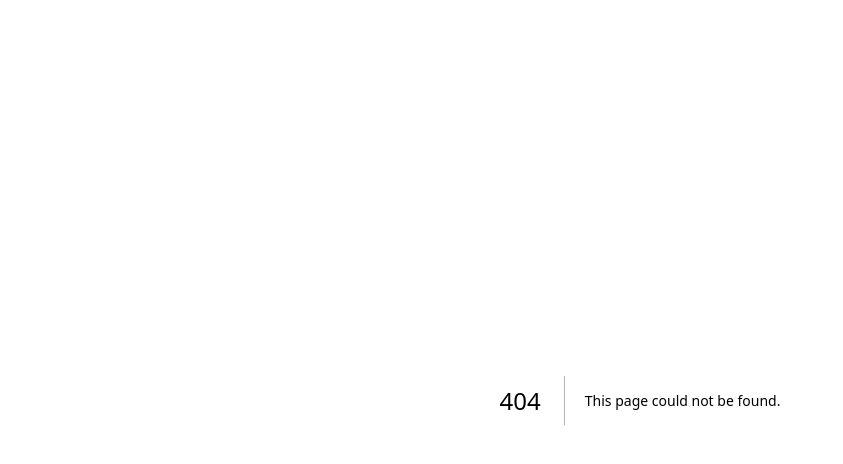
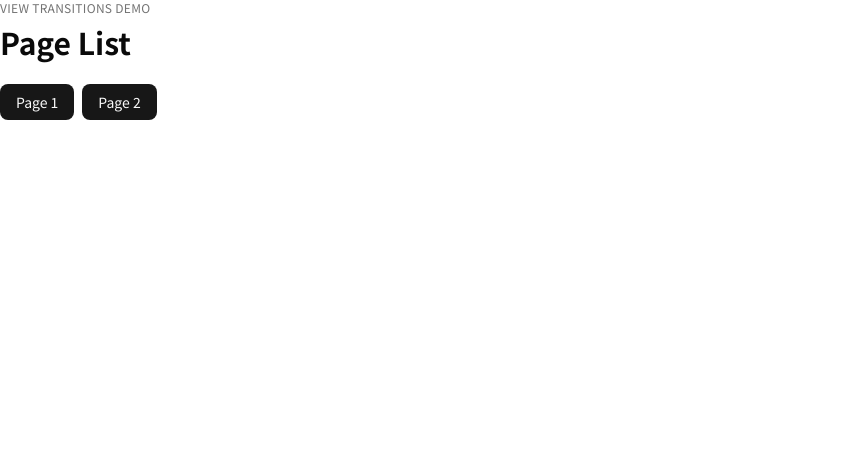
Before and after one commit to 112KA/x-repository-template, a React app in the folder apps/app-nextjs/: page /view-transitions in a window 1280 px wide. Before the commit this address had no page. Shown: the whole page, without its empty margins (0-843 px from the left). Built offline with nearby package versions, Linux system fonts and the light colour scheme.

Commit message:
view-transitions機能を追加し、GSAPを依存関係に追加

```diff
--- a/apps/app-nextjs/package.json
+++ b/apps/app-nextjs/package.json
@@ -13,6 +13,7 @@
     "@radix-ui/react-slot": "1.2.4",
     "class-variance-authority": "0.7.1",
     "clsx": "2.1.1",
+    "gsap": "3.14.2",
     "lucide-react": "0.562.0",
     "next": "16.1.1",
     "react": "19.2.3",
--- a/apps/app-nextjs/src/app/(examples)/page-transitions/page.tsx
+++ /dev/null
@@ -1,20 +0,0 @@
-'use client'
-
-import Link from 'next/link'
-import { Button } from '@/components/ui/button'
-import { cn } from '@/lib/utils'
-
-interface Props {
-  className?: string
-}
-
-export default ({ className }: Props) => {
-  return (
-    <div className={cn('', className)}>
-      <ul className="flex gap-2">
-        <li><Button asChild><Link href="./page1/">Page 1</Link></Button></li>
-        <li><Button asChild><Link href="./page2/">Page 2</Link></Button></li>
-      </ul>
-    </div>
-  )
-}
--- /dev/null
+++ b/apps/app-nextjs/src/app/(examples)/view-transitions/layout.tsx
@@ -0,0 +1,8 @@
+import type { ReactNode } from 'react'
+import { ViewTransitionProvider } from '@constraints/view-transitions'
+
+function ViewTransitionsLayout({ children }: { children: ReactNode }) {
+  return <ViewTransitionProvider>{children}</ViewTransitionProvider>
+}
+
+export default ViewTransitionsLayout
--- /dev/null
+++ b/apps/app-nextjs/src/app/(examples)/view-transitions/page.tsx
@@ -0,0 +1,36 @@
+'use client'
+
+import { TransitionLink } from '@constraints/view-transitions/transition-link'
+import { Button } from '@/components/ui/button'
+import { cn } from '@/lib/utils'
+
+interface Props {
+  className?: string
+}
+
+function ViewTransitionsIndex({ className }: Props) {
+  return (
+    <div className={cn('space-y-6', className)}>
+      <div className="space-y-2">
+        <p className="text-xs uppercase tracking-wide text-muted-foreground">
+          View transitions demo
+        </p>
+        <h1 className="text-3xl font-semibold">Page List</h1>
+      </div>
+      <ul className="flex gap-2">
+        <li>
+          <Button asChild>
+            <TransitionLink href="/view-transitions/page1">Page 1</TransitionLink>
+          </Button>
+        </li>
+        <li>
+          <Button asChild>
+            <TransitionLink href="/view-transitions/page2">Page 2</TransitionLink>
+          </Button>
+        </li>
+      </ul>
+    </div>
+  )
+}
+
+export default ViewTransitionsIndex
--- a/apps/app-nextjs/src/app/(examples)/page-transitions/page1/page.tsx
+++ b/apps/app-nextjs/src/app/(examples)/view-transitions/page1/page.tsx
@@ -1,6 +1,6 @@
 'use client'
 
-import Link from 'next/link'
+import { TransitionLink } from '@constraints/view-transitions/transition-link'
 import { Button } from '@/components/ui/button'
 
 function PageOne() {
@@ -8,7 +8,7 @@ function PageOne() {
     <section className="space-y-6">
       <div className="space-y-2">
         <p className="text-xs uppercase tracking-wide text-muted-foreground">
-          Page transitions demo
+          View transitions demo
         </p>
         <h1 className="text-3xl font-semibold">Page 1</h1>
         <p className="text-sm text-muted-foreground">
@@ -17,10 +17,10 @@ function PageOne() {
       </div>
       <div className="flex flex-wrap gap-3">
         <Button asChild variant="secondary">
-          <Link href="/page-transitions/page2">Page 2 へ移動</Link>
+          <TransitionLink href="/view-transitions/page2">Page 2 へ移動</TransitionLink>
         </Button>
         <Button asChild>
-          <Link href="/page-transitions">一覧へ戻る</Link>
+          <TransitionLink href="/view-transitions">一覧へ戻る</TransitionLink>
         </Button>
       </div>
     </section>
--- a/apps/app-nextjs/src/app/(examples)/page-transitions/page2/page.tsx
+++ b/apps/app-nextjs/src/app/(examples)/view-transitions/page2/page.tsx
@@ -1,6 +1,6 @@
 'use client'
 
-import Link from 'next/link'
+import { TransitionLink } from '@constraints/view-transitions/transition-link'
 import { Button } from '@/components/ui/button'
 
 function PageTwo() {
@@ -8,7 +8,7 @@ function PageTwo() {
     <section className="space-y-6">
       <div className="space-y-2">
         <p className="text-xs uppercase tracking-wide text-muted-foreground">
-          Page transitions demo
+          View transitions demo
         </p>
         <h1 className="text-3xl font-semibold">Page 2</h1>
         <p className="text-sm text-muted-foreground">
@@ -17,10 +17,10 @@ function PageTwo() {
       </div>
       <div className="flex flex-wrap gap-3">
         <Button asChild variant="secondary">
-          <Link href="/page-transitions/page1">Page 1 へ移動</Link>
+          <TransitionLink href="/view-transitions/page1">Page 1 へ移動</TransitionLink>
         </Button>
         <Button asChild>
-          <Link href="/page-transitions">一覧へ戻る</Link>
+          <TransitionLink href="/view-transitions">一覧へ戻る</TransitionLink>
         </Button>
       </div>
     </section>
--- /dev/null
+++ b/apps/app-nextjs/src/app/_constraints/view-transitions/hook.ts
@@ -0,0 +1,15 @@
+'use client'
+
+import type { ViewTransitionRouterValue } from './provider'
+import { useContext } from 'react'
+import { ViewTransitionContext } from './provider'
+
+export function useViewTransitionRouter(): ViewTransitionRouterValue {
+  const context = useContext(ViewTransitionContext)
+
+  if (!context) {
+    throw new Error('useViewTransitionRouter must be used within ViewTransitionProvider')
+  }
+
+  return context
+}
--- /dev/null
+++ b/apps/app-nextjs/src/app/_constraints/view-transitions/index.ts
@@ -0,0 +1,3 @@
+export { useViewTransition, useViewTransitionRouter } from './hook'
+export { ViewTransitionProvider } from './provider'
+export type { ViewTransitionRouterValue } from './provider'
--- /dev/null
+++ b/apps/app-nextjs/src/app/_constraints/view-transitions/provider.tsx
@@ -0,0 +1,103 @@
+'use client'
+
+import type { ReactNode } from 'react'
+import gsap from 'gsap'
+import { usePathname, useRouter } from 'next/navigation'
+import { createContext, useCallback, useEffect, useMemo, useRef } from 'react'
+
+export interface ViewTransitionRouterValue {
+  push: (href: string) => Promise<void>
+  replace: (href: string) => Promise<void>
+}
+
+interface ViewTransitionNavigateOptions {
+  replace?: boolean
+}
+
+export const ViewTransitionContext = createContext<ViewTransitionRouterValue | null>(null)
+
+const FADE_DURATION = 0.5
+const EASE = 'power1.out'
+
+export function ViewTransitionProvider({ children }: { children: ReactNode }) {
+  const router = useRouter()
+  const pathname = usePathname()
+  const containerRef = useRef<HTMLDivElement>(null)
+  const isAnimatingRef = useRef(false)
+
+  const fadeTo = useCallback(
+    (opacity: number) =>
+      new Promise<void>((resolve) => {
+        const element = containerRef.current
+
+        if (!element) {
+          resolve()
+          return
+        }
+
+        gsap.to(element, {
+          duration: FADE_DURATION,
+          opacity,
+          ease: EASE,
+          overwrite: 'auto',
+          onComplete: () => resolve(),
+        })
+      }),
+    [],
+  )
+
+  const transitionTo = useCallback(
+    async (href: string, options?: ViewTransitionNavigateOptions) => {
+      const shouldSkipNavigation = href === pathname || isAnimatingRef.current
+
+      if (shouldSkipNavigation) {
+        return
+      }
+
+      isAnimatingRef.current = true
+      await fadeTo(0)
+
+      const performNavigation = options?.replace ? router.replace : router.push
+      performNavigation(href)
+    },
+    [fadeTo, pathname, router],
+  )
+
+  useEffect(() => {
+    const element = containerRef.current
+
+    if (!element) {
+      return
+    }
+
+    const tween = gsap.to(element, {
+      duration: FADE_DURATION,
+      opacity: 1,
+      ease: EASE,
+      overwrite: 'auto',
+      onComplete: () => {
+        isAnimatingRef.current = false
+      },
+    })
+
+    return () => {
+      tween.kill()
+    }
+  }, [pathname])
+
+  const value = useMemo(
+    () => ({
+      push: (href: string) => transitionTo(href),
+      replace: (href: string) => transitionTo(href, { replace: true }),
+    }),
+    [transitionTo],
+  )
+
+  return (
+    <ViewTransitionContext.Provider value={value}>
+      <div ref={containerRef} className="h-full">
+        {children}
+      </div>
+    </ViewTransitionContext.Provider>
+  )
+}
--- /dev/null
+++ b/apps/app-nextjs/src/app/_constraints/view-transitions/transition-link.tsx
@@ -0,0 +1,53 @@
+'use client'
+
+import type { LinkProps } from 'next/link'
+import type { MouseEvent, ReactNode } from 'react'
+import Link from 'next/link'
+import { forwardRef, useCallback } from 'react'
+import { useViewTransitionRouter } from './hook'
+
+type TransitionLinkProps = Omit<LinkProps, 'href'> & {
+  href: string
+  children: ReactNode
+}
+
+export const TransitionLink = forwardRef<HTMLAnchorElement, TransitionLinkProps>(
+  ({ href, onClick, prefetch = false, ...rest }, ref) => {
+    const router = useViewTransitionRouter()
+
+    const handleClick = useCallback(
+      (event: MouseEvent<HTMLAnchorElement>) => {
+        if (onClick) {
+          onClick(event)
+        }
+
+        if (
+          event.defaultPrevented
+          || event.metaKey
+          || event.ctrlKey
+          || event.shiftKey
+          || event.altKey
+          || event.button !== 0
+        ) {
+          return
+        }
+
+        event.preventDefault()
+        router.push(href)
+      },
+      [href, onClick, router],
+    )
+
+    return (
+      <Link
+        ref={ref}
+        href={href}
+        prefetch={prefetch}
+        {...rest}
+        onClick={handleClick}
+      />
+    )
+  },
+)
+
+TransitionLink.displayName = 'TransitionLink'
--- a/apps/app-nextjs/tsconfig.json
+++ b/apps/app-nextjs/tsconfig.json
@@ -16,7 +16,8 @@
       ],
       "x/*": [
         "./node_modules/x/dist/*"
-      ]
+      ],
+      "@constraints/*": ["./src/app/_constraints/*"]
     },
     "resolveJsonModule": true,
     "allowJs": true,
```
Also changed, not shown: apps/app-nextjs/src/app/_constraints/view-transitions/README.md (added), apps/app-nextjs/src/app/_features/page-transitions/README.md (deleted), pnpm-lock.yaml.
